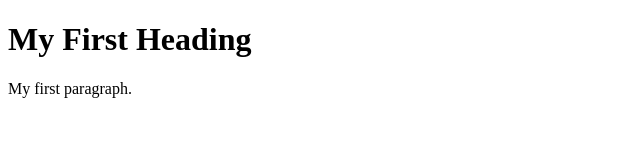
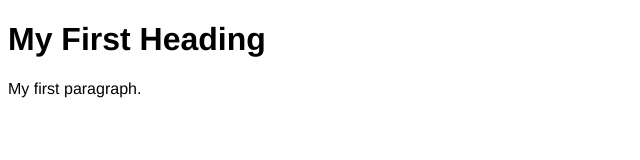
Before and after one commit to IsacLjungberg/IsacLjungberg, a plain HTML site: page index.html in a window 1280 px wide. Shown: the whole page, without its empty margins (0-640 px from the left). Drawn offline with Linux system fonts and the light colour scheme.

Commit message:
Update index.html

```diff
--- a/index.html
+++ b/index.html
@@ -1,5 +1,12 @@
 <!DOCTYPE html>
 <html>
+    <head>
+        <style>
+            body{
+                font-family: "Helvetica", Sans-Serif;
+            }
+        </style>
+    </head>
 <body>
 
 <h1>My First Heading</h1>
```
